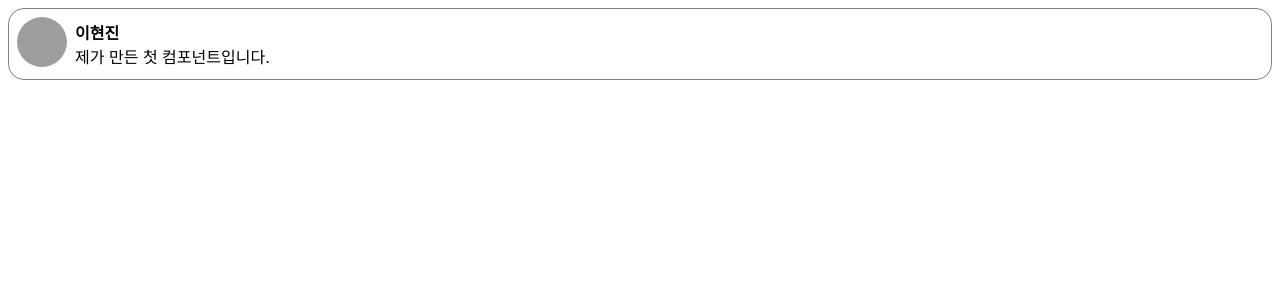
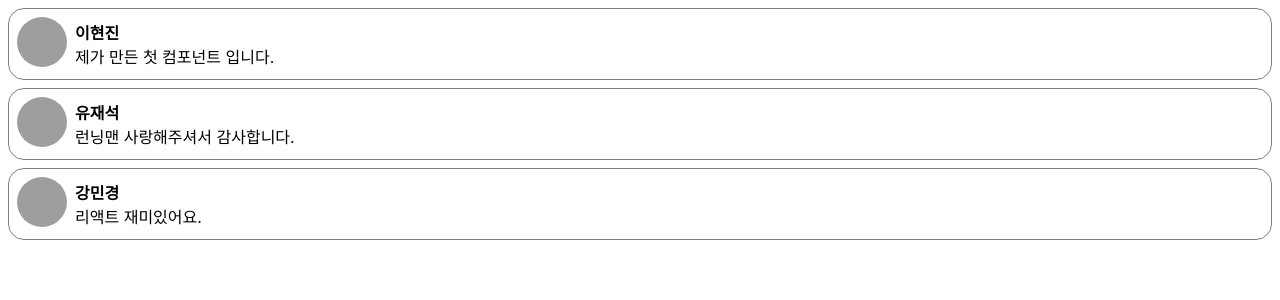
Before and after one commit to hjlee-kr-2025/react_study, a React (Create React App) app in the folder my-app/: page / in a window 1280 px wide. Shown: the top 300 px of the page. Built offline with nearby package versions, Linux system fonts and the light colour scheme; grey boxes are pictures that could not be loaded.

Commit message:
250123-ch05F.-댓글리스트컴포넌트.

```diff
--- a/my-app/src/ch05/Comment.jsx
+++ b/my-app/src/ch05/Comment.jsx
@@ -48,8 +48,8 @@ function Comment(props) {
         />
       </div>
       <div style={styles.contentContainer}>
-        <span style={styles.nameText}>이현진</span>
-        <span style={styles.commentText}>제가 만든 첫 컴포넌트입니다.</span>
+        <span style={styles.nameText}>{props.name}</span>
+        <span style={styles.commentText}>{props.comment}</span>
       </div>
     </div>
   );
--- a/my-app/src/ch05/CommentList.jsx
+++ b/my-app/src/ch05/CommentList.jsx
@@ -6,7 +6,9 @@ import Comment from "./Comment";
 function CommentList(props) {
   return (
     <div>
-      <Comment />
+      <Comment name={'이현진'} comment={'제가 만든 첫 컴포넌트 입니다.'}/>
+      <Comment name={'유재석'} comment={'런닝맨 사랑해주셔서 감사합니다.'}/>
+      <Comment name={'강민경'} comment={'리액트 재미있어요.'}/>
     </div>
   );
 }
```
